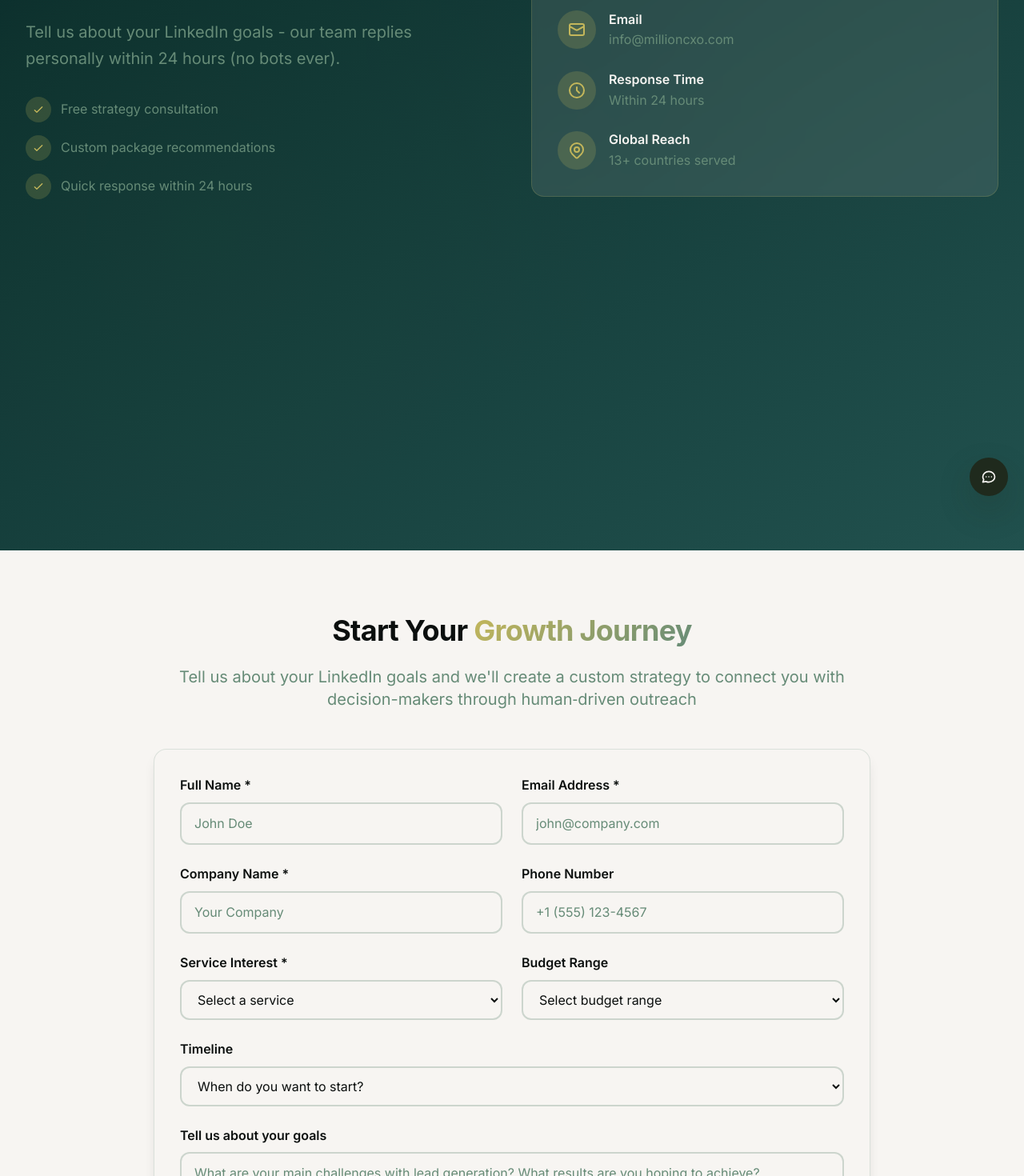
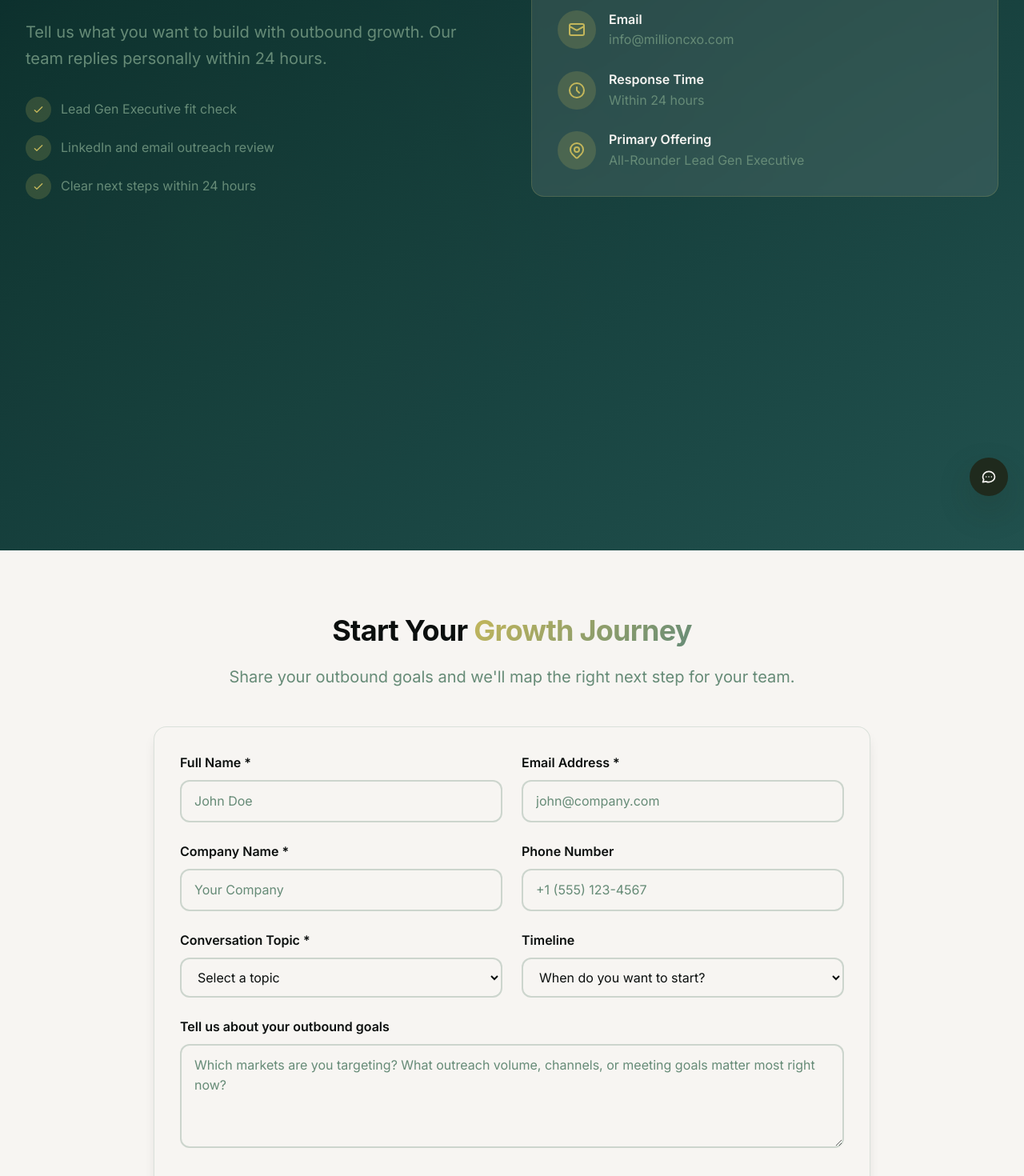
Before and after one commit to millioncxo/millioncxo, a Next.js app: page /contact in a window 1280 px wide. Shown: the part 160-1630 px from the top of the page at 80% size. Built offline with nearby package versions, Linux system fonts and the light colour scheme.

Commit message:
Update footer and contact content

```diff
--- a/src/app/contact/page.tsx
+++ b/src/app/contact/page.tsx
@@ -1,7 +1,6 @@
 'use client'
 
 import { useState } from 'react'
-import Link from 'next/link'
 import ScrollAnimation from '@/components/ScrollAnimation'
 
 export default function Contact() {
@@ -115,7 +114,7 @@ export default function Contact() {
 
               <div className="animate-fade-in-delay">
                 <p className="text-xl text-muted-jade mb-8 leading-relaxed">
-                  Tell us about your LinkedIn goals - our team replies personally within 24 hours (no bots ever).
+                  Tell us what you want to build with outbound growth. Our team replies personally within 24 hours.
                 </p>
 
                 <div className="space-y-4 text-muted-jade">
@@ -125,7 +124,7 @@ export default function Contact() {
                         <path strokeLinecap="round" strokeLinejoin="round" strokeWidth={2} d="M5 13l4 4L19 7" />
                       </svg>
                     </div>
-                    <span>Free strategy consultation</span>
+                    <span>Lead Gen Executive fit check</span>
                   </div>
                   <div className="flex items-center space-x-3">
                     <div className="w-8 h-8 bg-golden-opal/20 rounded-full flex items-center justify-center">
@@ -133,7 +132,7 @@ export default function Contact() {
                         <path strokeLinecap="round" strokeLinejoin="round" strokeWidth={2} d="M5 13l4 4L19 7" />
                       </svg>
                     </div>
-                    <span>Custom package recommendations</span>
+                    <span>LinkedIn and email outreach review</span>
                   </div>
                   <div className="flex items-center space-x-3">
                     <div className="w-8 h-8 bg-golden-opal/20 rounded-full flex items-center justify-center">
@@ -141,7 +140,7 @@ export default function Contact() {
                         <path strokeLinecap="round" strokeLinejoin="round" strokeWidth={2} d="M5 13l4 4L19 7" />
                       </svg>
                     </div>
-                    <span>Quick response within 24 hours</span>
+                    <span>Clear next steps within 24 hours</span>
                   </div>
                 </div>
               </div>
@@ -188,8 +187,8 @@ export default function Contact() {
                         </svg>
                       </div>
                       <div>
-                        <div className="text-ivory-silk font-semibold">Global Reach</div>
-                        <div className="text-muted-jade">13+ countries served</div>
+                        <div className="text-ivory-silk font-semibold">Primary Offering</div>
+                        <div className="text-muted-jade">All-Rounder Lead Gen Executive</div>
                       </div>
                     </div>
                   </div>
@@ -209,7 +208,7 @@ export default function Contact() {
                 Start Your <span className="text-gradient">Growth Journey</span>
               </h2>
               <p className="text-xl text-muted-jade">
-                Tell us about your LinkedIn goals and we&apos;ll create a custom strategy to connect you with decision-makers through human‑driven outreach
+                Share your outbound goals and we&apos;ll map the right next step for your team.
               </p>
             </div>
 
@@ -306,7 +305,7 @@ export default function Contact() {
                 <div className="grid md:grid-cols-2 gap-6 mb-6">
                   <div>
                     <label className="block text-onyx-black font-semibold mb-2">
-                      Service Interest *
+                      Conversation Topic *
                     </label>
                     <select
                       name="service"
@@ -315,34 +314,15 @@ export default function Contact() {
                       required
                       className="input-modern"
                     >
-                      <option value="">Select a service</option>
-                      <option value="pilot">Pilot Program ($99/meeting)</option>
-                      <option value="sdr">SDR as a Service ($1,999/month)</option>
-                      <option value="consultation">Consultation & Infrastructure Setup</option>
-                      <option value="free-consultation">Free Consultation</option>
+                      <option value="">Select a topic</option>
+                      <option value="lead-gen-executive">All-Rounder Lead Gen Executive</option>
+                      <option value="outreach-strategy">LinkedIn and Email Outreach Strategy</option>
+                      <option value="discovery-call">Discovery Call</option>
+                      <option value="not-sure">Not Sure Yet</option>
                     </select>
                   </div>
 
                   <div>
-                    <label className="block text-onyx-black font-semibold mb-2">
-                      Budget Range
-                    </label>
-                    <select
-                      name="budget"
-                      value={formData.budget}
-                      onChange={handleInputChange}
-                      className="input-modern"
-                    >
-                      <option value="">Select budget range</option>
-                      <option value="under-5k">Under $5,000/month</option>
-                      <option value="5k-15k">$5,000 - $15,000/month</option>
-                      <option value="15k-30k">$15,000 - $30,000/month</option>
-                      <option value="30k-plus">$30,000+/month</option>
-                    </select>
-                  </div>
-                </div>
-
-                <div className="mb-6">
                     <label className="block text-onyx-black font-semibold mb-2">
                       Timeline
                     </label>
@@ -360,10 +340,11 @@ export default function Contact() {
                       <option value="exploring">Just exploring</option>
                     </select>
                   </div>
+                </div>
 
                 <div className="mb-8">
                   <label className="block text-onyx-black font-semibold mb-2">
-                    Tell us about your goals
+                    Tell us about your outbound goals
                   </label>
                   <textarea
                     name="message"
@@ -371,7 +352,7 @@ export default function Contact() {
                     onChange={handleInputChange}
                     rows={4}
                     className="input-modern"
-                    placeholder="What are your main challenges with lead generation? What results are you hoping to achieve?"
+                    placeholder="Which markets are you targeting? What outreach volume, channels, or meeting goals matter most right now?"
                   />
                 </div>
 
--- a/src/app/privacy-policy/page.tsx
+++ b/src/app/privacy-policy/page.tsx
@@ -202,10 +202,10 @@ const contentHtml = `
 
 <section class="doc-section" id="s15">
   <div class="section-header"><span class="section-num">§ 15</span><h2>Contact and Grievance Redressal</h2></div>
-  <p class="legal">In accordance with the Information Technology Act, 2000, and applicable rules, the name and contact details of the Grievance Officer are provided below. Any complaints, queries, or concerns regarding the processing of Personal Data may be directed to:</p>
+  <p class="legal">In accordance with the Information Technology Act, 2000, and applicable rules, the contact details for grievance redressal are provided below. Any complaints, queries, or concerns regarding the processing of Personal Data may be directed to:</p>
   <dl class="definition-block">
     <dt>Grievance Officer</dt>
-    <dd>Abhinav Kumar, Managing Director<br/>MillionCXO Outreach Private Limited<br/>235, Binnamangala, 2nd Floor, 13th Cross Road, 2nd Stage, Indiranagar, Bengaluru – 560038, Karnataka, India<br/>Email: info@millioncxo.com<br/>Response time: Within 30 days of receipt</dd>
+    <dd>MillionCXO Outreach Private Limited<br/>235, Binnamangala, 2nd Floor, 13th Cross Road, 2nd Stage, Indiranagar, Bengaluru – 560038, Karnataka, India<br/>Email: info@millioncxo.com<br/>Response time: Within 30 days of receipt</dd>
   </dl>
 </section>
 `
--- a/src/components/Footer.tsx
+++ b/src/components/Footer.tsx
@@ -12,6 +12,9 @@ export default function Footer() {
             <h5 className="text-2xl font-bold text-golden-opal">MILLIONCXO OUTREACH PVT. LTD.</h5>
             <p className="text-muted-jade text-sm mb-2">
               235,Binnamangala,2ndFloor, 13th Cross Rd,2nd stage, Indiranagar (Bangalore), Bangalore North, Bangalore- 560038, Karnataka
+            </p>
+            <p className="text-muted-jade text-sm">
+              GST: 29AAUCM2248K1ZR
             </p>
             <p className="text-golden-opal text-xs font-semibold">
               Human‑Driven Personalised Outreach
@@ -60,9 +63,6 @@ export default function Footer() {
           <div className="space-y-4">
             <h4 className="text-lg font-semibold">Quick Links</h4>
             <nav className="space-y-2 text-sm">
-              <Link href="/" className="block text-muted-jade hover:text-golden-opal transition-colors">
-                SDR as a Service
-              </Link>
               <Link href="/lead-gen-executive" className="block text-muted-jade hover:text-golden-opal transition-colors">
                 Lead Gen Executive
               </Link>
--- a/src/lib/models/Contact.ts
+++ b/src/lib/models/Contact.ts
@@ -44,7 +44,7 @@ const ContactSchema = new mongoose.Schema<IContact>({
   service: {
     type: String,
     required: [true, 'Service selection is required'],
-    enum: ['pilot', 'sdr', 'consultation', 'free-consultation']
+    enum: ['lead-gen-executive', 'outreach-strategy', 'discovery-call', 'not-sure']
   },
   budget: {
     type: String,
```
Lines whose indentation alone changed are shown as unchanged.
